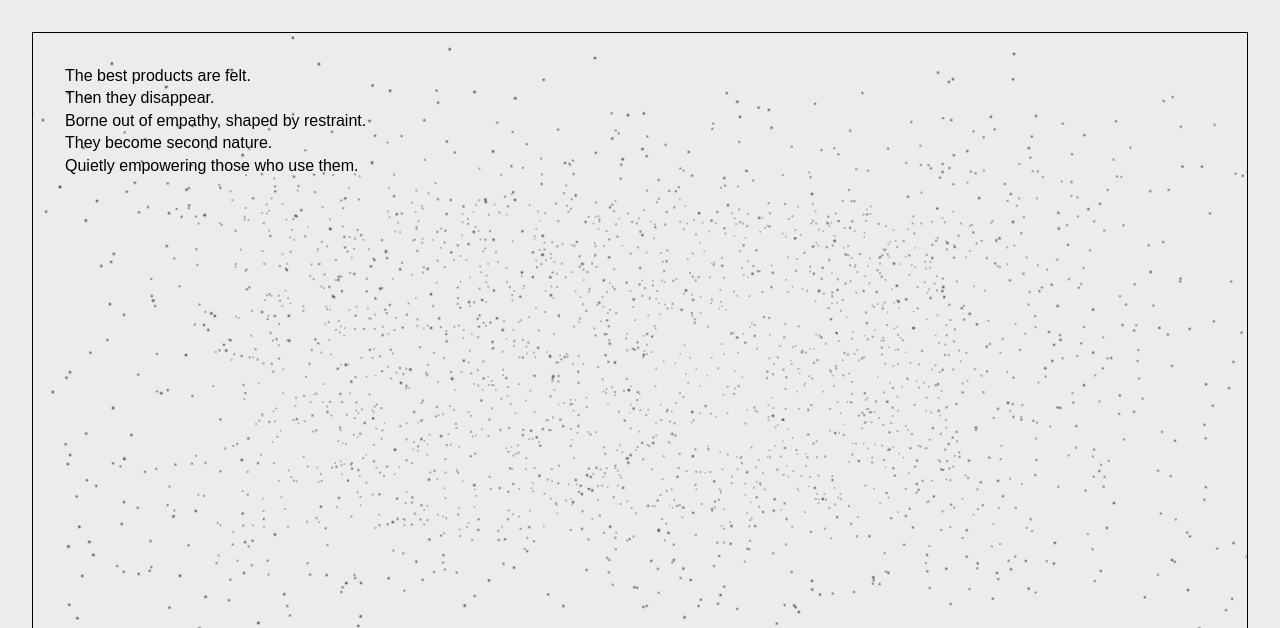
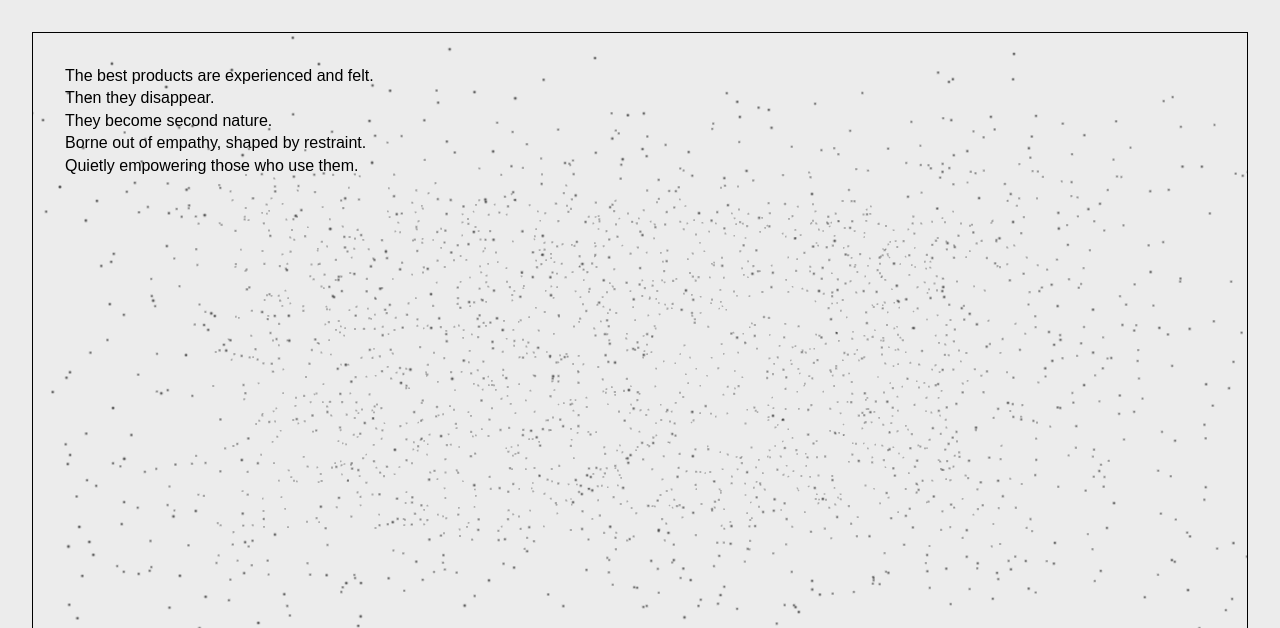
Before and after one commit to anthonyreo/anthony-reo-website, a plain HTML site: page index.html in a window 1280 px wide. Shown: the top 628 px of the page. Drawn offline with nearby package versions, Linux system fonts and the light colour scheme; animation ran at ten frames a second; a web font is replaced by a local one.

Commit message:
Changed the narrative text on the home page

```diff
--- a/index.html
+++ b/index.html
@@ -28,10 +28,10 @@
 
         <div class="intro-text">
             <p>
-                <span>The best products are felt.<br></span>
+                <span>The best products are experienced and felt.<br></span>
                 <span>Then they disappear.<br></span>
+                <span>They become second nature.<br></span>
                 <span>Borne out of empathy, shaped by restraint.<br></span>
-                <span>They become second nature.<br></span>
                 <span>Quietly empowering those who use them.</span>
             </p>
         </div>
```
